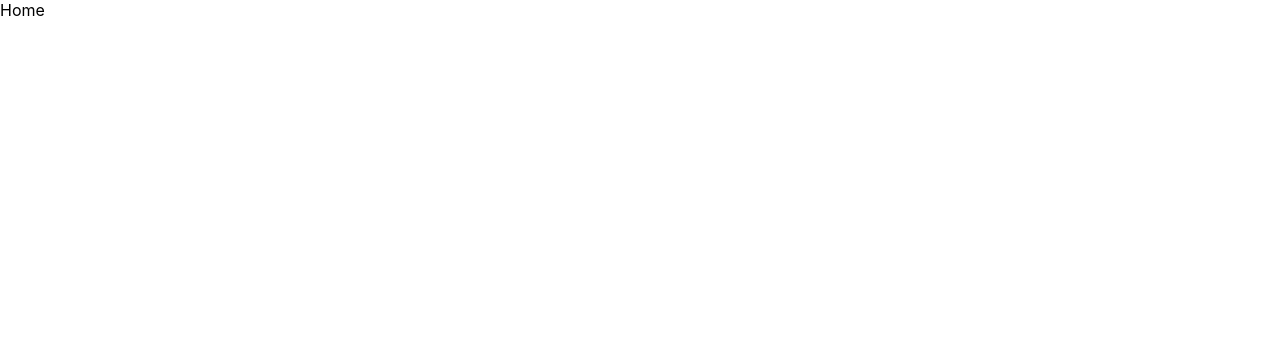
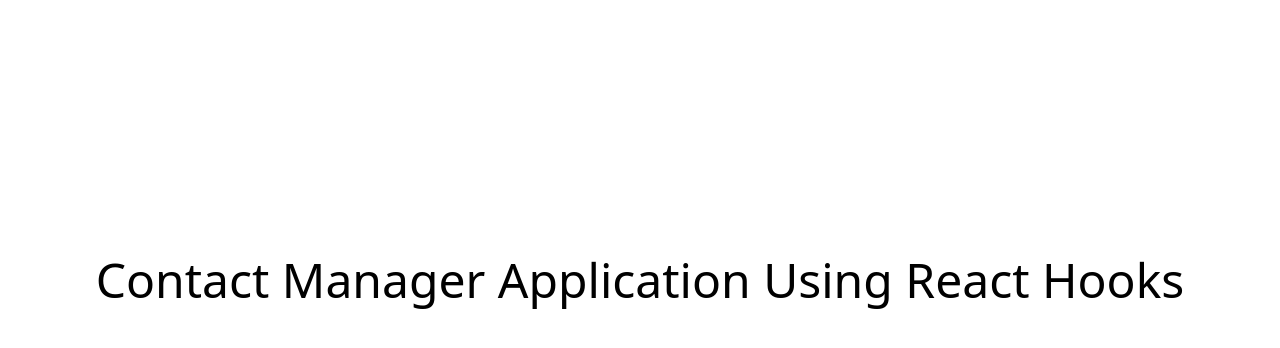
Before and after one commit to chayilDeborah/CRUD-App-ReactHooks, a React (Create React App) app: page / in a window 1280 px wide. Shown: the top 348 px of the page. Built offline with nearby package versions, Linux system fonts and the light colour scheme.

Commit message:
create home page

```diff
--- a/package.json
+++ b/package.json
@@ -8,6 +8,7 @@
     "@testing-library/user-event": "^13.5.0",
     "react": "^18.2.0",
     "react-dom": "^18.2.0",
+    "react-router-dom": "^6.3.0",
     "react-scripts": "5.0.1",
     "web-vitals": "^2.1.4"
   },
--- a/src/components/Home.jsx
+++ b/src/components/Home.jsx
@@ -1,8 +1,20 @@
 import React from "react";
+import { BrowserRouter as Router, Routes, Route } from "react-router-dom";
+import Welcome from './pages/Welcome';
+import "../App.js";
+
 
 const Home = () => {
-    return(
-        <div>Home</div>
-    )
-}
+  return (
+    <Router>
+      <Routes>
+        <Route path='/' element={<Welcome/>} />
+  {/* <>
+  <div className="flex justify-center items-center text-center text-200 text-5xl h-[100vh]">Contact Manager Application Using React Hooks</div>
+
+  </> */}
+
+  </Routes>
+  </Router>)
+};
 export default Home;
--- /dev/null
+++ b/src/components/index.js
@@ -0,0 +1 @@
+export { default as Home } from './Home';
--- /dev/null
+++ b/src/components/pages/AddContact.jsx
@@ -0,0 +1,11 @@
+import React from "react";
+
+const AddContact = () => {
+    return (
+        <>
+        <div>Contact Manager</div>
+        </>
+
+    )
+}
+export default AddContact;
--- /dev/null
+++ b/src/components/pages/Welcome.jsx
@@ -0,0 +1,16 @@
+import React from "react";
+
+const Welcome = () => {
+    const styles={
+        welcom:"flex justify-center"
+    }
+  return (
+    <>
+      <div className="flex justify-center items-center text-center text-200 text-5xl h-[70vh]">
+        Contact Manager Application Using React Hooks
+      </div>
+    </>
+  );
+};
+
+export default Welcome;
--- a/src/index.css
+++ b/src/index.css
@@ -1,13 +1,3 @@
-body {
-  margin: 0;
-  font-family: -apple-system, BlinkMacSystemFont, 'Segoe UI', 'Roboto', 'Oxygen',
-    'Ubuntu', 'Cantarell', 'Fira Sans', 'Droid Sans', 'Helvetica Neue',
-    sans-serif;
-  -webkit-font-smoothing: antialiased;
-  -moz-osx-font-smoothing: grayscale;
-}
-
-code {
-  font-family: source-code-pro, Menlo, Monaco, Consolas, 'Courier New',
-    monospace;
-}
+@tailwind base;
+@tailwind components;
+@tailwind utilities;
--- a/src/index.js
+++ b/src/index.js
@@ -3,12 +3,15 @@
 import './index.css';
 import App from './App';
 import reportWebVitals from './reportWebVitals';
+// import { BrowserRouter } from 'react-router-dom';
 
 const root = ReactDOM.createRoot(document.getElementById('root'));
 root.render(
+  // <BrowserRouter>
   <React.StrictMode>
     <App />
   </React.StrictMode>
+
 );
 
 // If you want to start measuring performance in your app, pass a function
--- a/tailwind.config.js
+++ b/tailwind.config.js
@@ -1,6 +1,8 @@
 /** @type {import('tailwindcss').Config} */
 module.exports = {
-  content: [],
+  content: [
+    "./src/**/*.{js,jsx,ts,tsx}",
+  ],
   theme: {
     extend: {},
   },
```
Also changed, not shown: src/App.css (line endings or trailing spaces), 1 other file (tests, documents, lock files or other folders).
